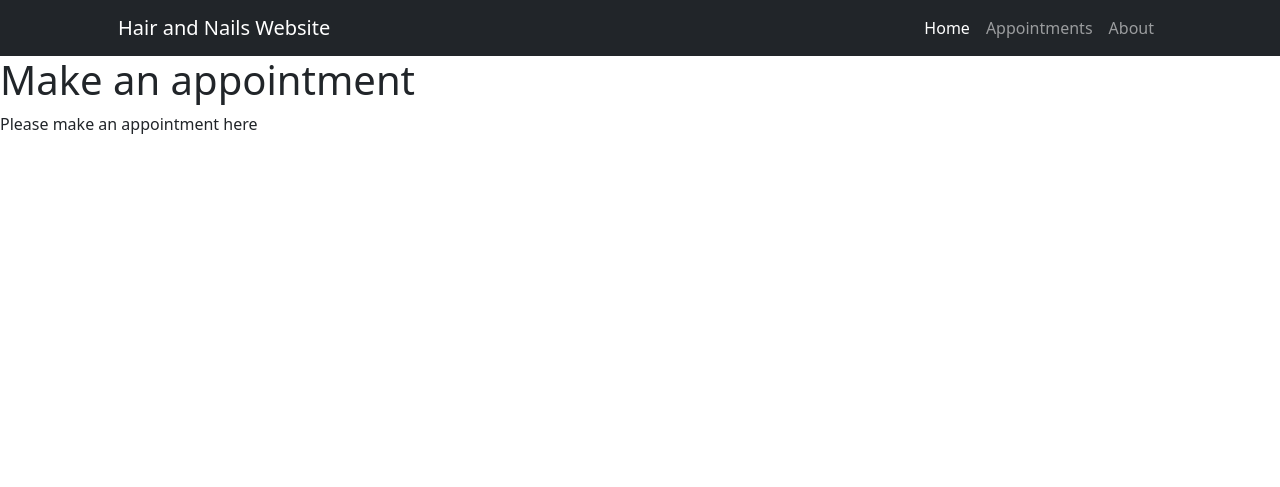
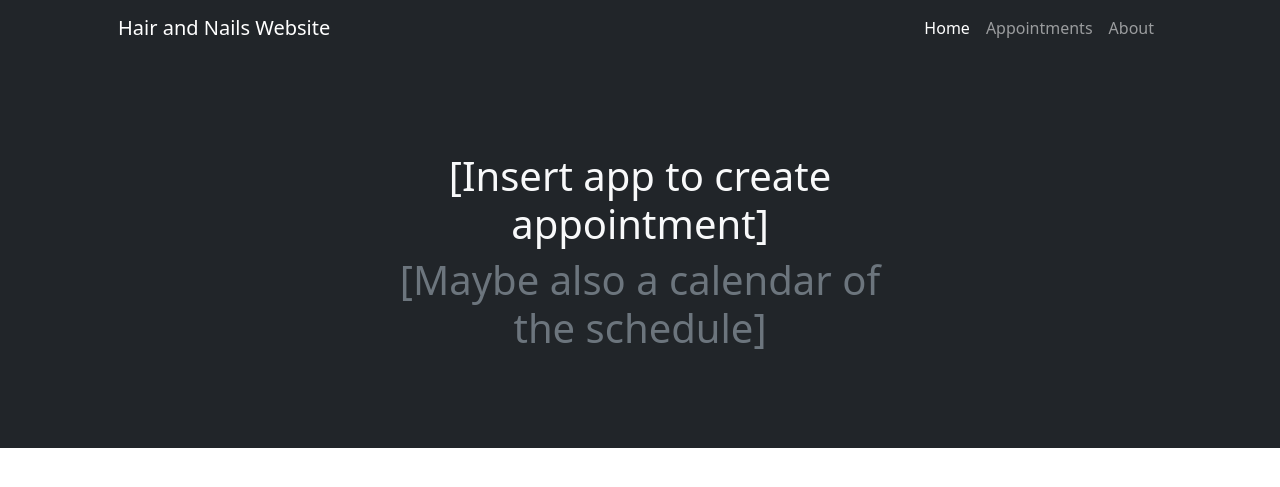
Before and after one commit to tranhogan/hn_website, a Python web app: template flask-server/templates/appointments.html in a window 1280 px wide. Shown: the top 487 px of the page. Run offline with Jinja, Linux system fonts and the light colour scheme; the template is opened without the code that fills it, so the values that code supplies are empty.

Commit message:
further templates for future implementation

```diff
--- a/flask-server/templates/appointments.html
+++ b/flask-server/templates/appointments.html
@@ -2,7 +2,17 @@
 {% set active_page = 'appointments' %}
 {% block content %}
 
-<h1>Make an appointment</h1>
-    <p>Please make an appointment here</p>
+<header class="bg-dark py-5">
+    <div class="container px-5">
+        <div class="row gx-5 justify-content-center">
+            <div class="col-lg-6">
+                <div class="text-center my-5">
+                    <h6 class="display-6 text-light mb-2">[Insert app to create appointment]</h6>
+                    <h6 class="display-6 text-muted mb-2">[Maybe also a calendar of the schedule]</h6>
+                </div>
+            </div>
+        </div>
+    </div>
+</header>
 
 {% endblock %}
--- a/flask-server/templates/base.html
+++ b/flask-server/templates/base.html
@@ -17,7 +17,7 @@
     <!-- Responsive navbar-->
     <nav class="navbar navbar-expand-lg navbar-dark bg-dark">
         <div class="container px-5">
-            <a class="navbar-brand" href="#!">Hair and Nails Website</a>
+            <a class="navbar-brand" href="/">Hair and Nails Website</a>
             <button class="navbar-toggler" type="button" data-bs-toggle="collapse" data-bs-target="#navbarSupportedContent" aria-controls="navbarSupportedContent" aria-expanded="false" aria-label="Toggle navigation"><span class="navbar-toggler-icon"></span></button>
             <div class="collapse navbar-collapse" id="navbarSupportedContent">
                 <ul class="navbar-nav ms-auto mb-2 mb-lg-0">
```
Also changed, not shown: flask-server/templates/index.html (+15 -4 lines), flask-server/static/css/styles.css.
